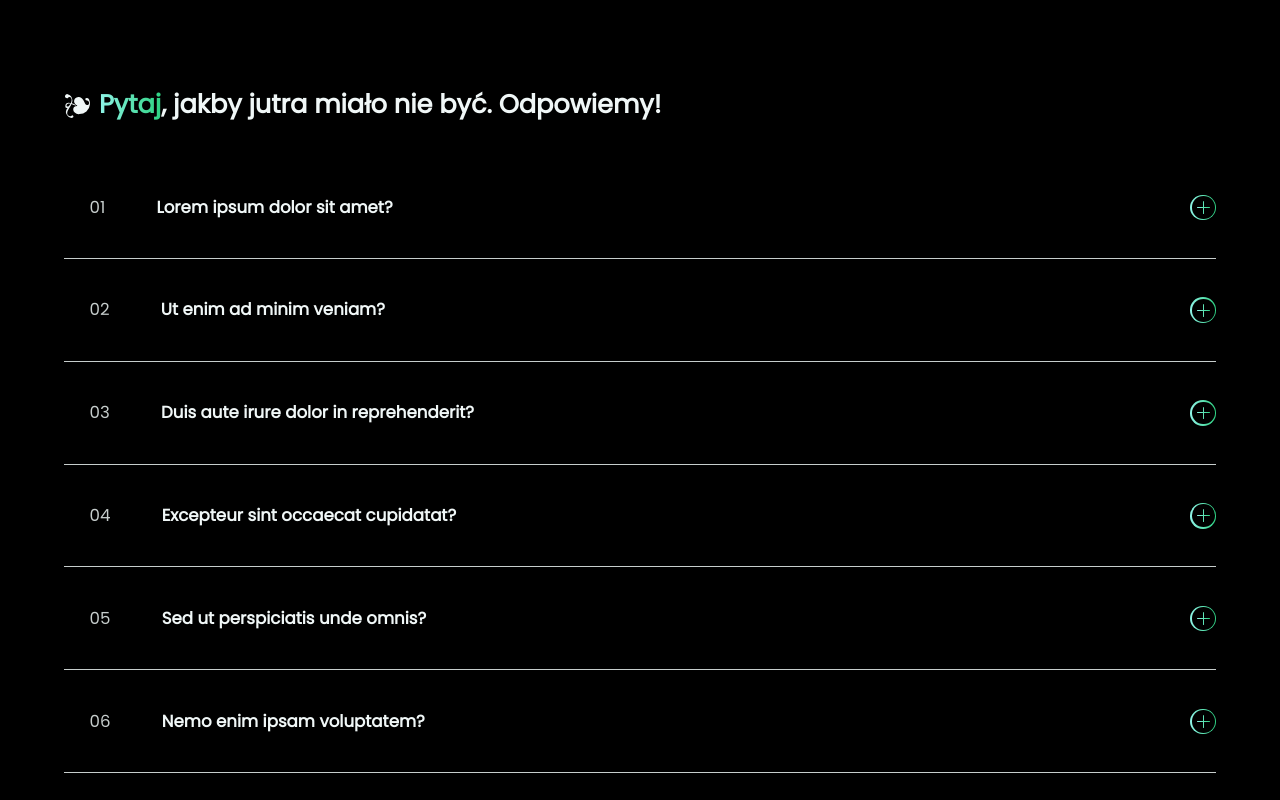
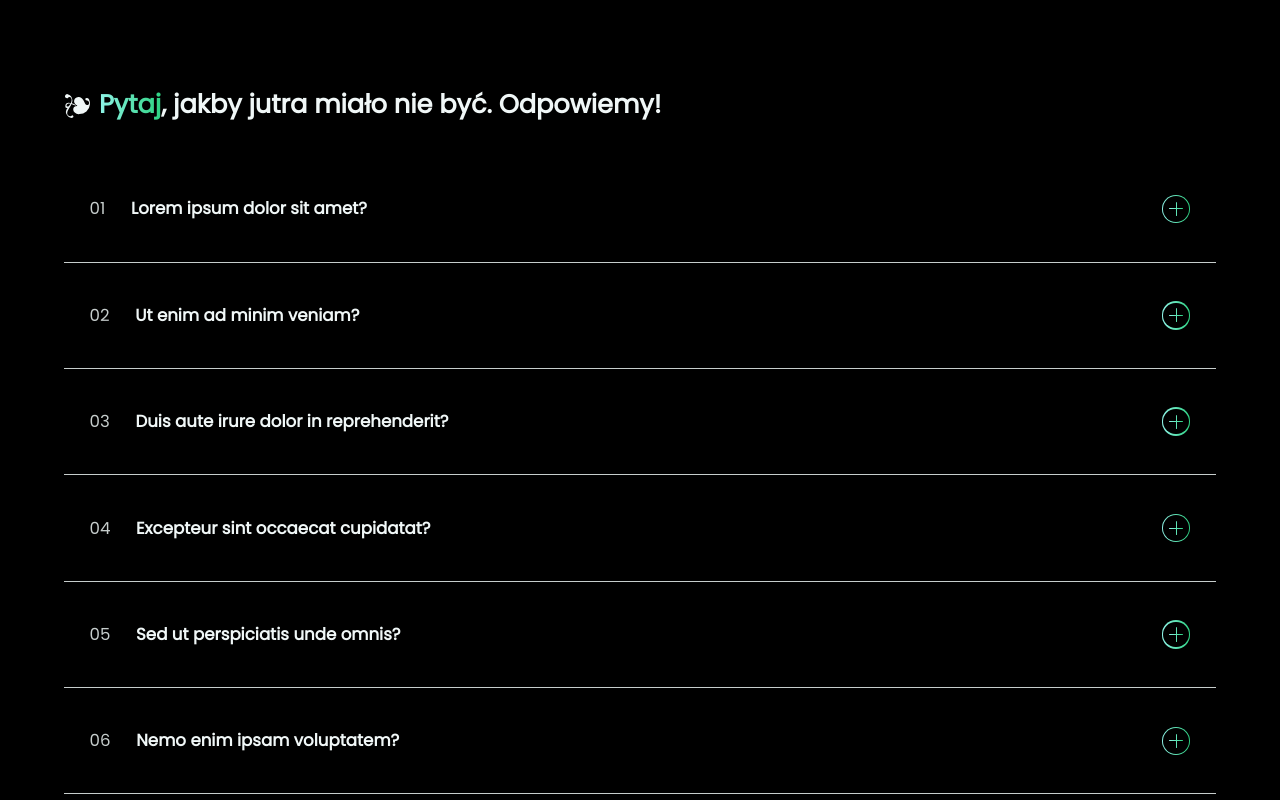
Before and after one commit to WiaderekB/kryptonum-faq, a Next.js app: page / in a window 1280 px wide. Shown: the top 800 px of the page. Built offline with nearby package versions, Linux system fonts and the light colour scheme.

Commit message:
Change article tag to details, change animations

```diff
--- a/components/Faq/Question/question.module.scss
+++ b/components/Faq/Question/question.module.scss
@@ -1,6 +1,6 @@
 .question {
 	display: flex;
-	flex-direction: row;
+	flex-direction: column;
 	width: 100%;
 	border-bottom: 0.75px solid;
 	border-color: $neutralDarker;
@@ -15,10 +15,56 @@
 		width: 0;
 		height: 0.75px;
 		background: $primaryGradient;
-		transition: width 0.6s cubic-bezier(0.34, 0.96, 0.64, 1);
+		transition: width 0.4s cubic-bezier(0.4, 0, 0.2, 1);
 		@include reduce-motion {
 			transition: none;
 		}
+	}
+
+	&::details-content {
+		display: block;
+		block-size: 0;
+		overflow: hidden;
+		transition-property: block-size, content-visibility;
+		transition-duration: 0.4s;
+		transition-timing-function: cubic-bezier(0.4, 0, 0.2, 1);
+		transition-behavior: allow-discrete;
+	}
+
+	&[open] {
+		&::after {
+			width: 100%;
+		}
+
+		&::details-content {
+			block-size: auto; // Fallback
+			block-size: calc-size(auto, size);
+		}
+
+		.title .button {
+			.vertical {
+				transform: rotate(450deg);
+			}
+			.horizontal {
+				transform: rotate(360deg);
+			}
+		}
+
+		.content {
+			opacity: 1;
+			transform: translateY(0);
+		}
+	}
+
+	summary {
+		display: flex;
+		flex-direction: row;
+		width: 100%;
+		cursor: pointer;
+		list-style: none;
+		align-items: center;
+		&::-webkit-details-marker {
+			display: none;
 		}
 
 		.index {
@@ -27,16 +73,23 @@
 			margin: 0;
 			color: $neutralDarker;
 		}
-	.content {
-		flex: 1;
-		padding: clamp(1rem, 3vw, 2.5rem) 0 clamp(0.75rem, 2vw, 1.25rem) clamp(0.5rem, 2vw, 1.75rem);
+	}
 
 	.title {
 		display: flex;
 		flex-direction: row;
 		justify-content: space-between;
+		align-items: center;
+		flex: 1;
+		padding: clamp(1rem, 3vw, 2.5rem) clamp(0.5rem, 2vw, 1.75rem) clamp(1rem, 3vw, 2.5rem) 0;
 
-			button {
+		h2 {
+			margin: 0;
+			@include h2FontSize();
+			padding-right: 1rem;
+		}
+
+		.button {
 			position: relative;
 			display: block;
 			aspect-ratio: 1;
@@ -48,7 +101,7 @@
 			height: clamp(1.2rem, 2vw, 2.1rem);
 			padding: 1.5px;
 			background: $primaryGradient;
-				transition: transform 0.2s ease;
+			transition: transform 0.4s cubic-bezier(0.4, 0, 0.2, 1);
 			@include reduce-motion {
 				transition: none;
 			}
@@ -67,7 +120,7 @@
 				background: $primaryGradient;
 				border-radius: 1px;
 				z-index: 2;
-					transition: transform 0.45s cubic-bezier(0.34, 1.56, 0.64, 1);
+				transition: transform 0.4s cubic-bezier(0.4, 0, 0.2, 1);
 				@include reduce-motion {
 					transition: none;
 				}
@@ -91,30 +144,15 @@
 				outline-offset: 0.3rem;
 			}
 		}
-
-			h2 {
-				margin: 0;
-				@include h2FontSize();
-				padding-right: 1rem;
-			}
 	}
 
-		.answerWrapper {
-			max-height: 0;
-			overflow: hidden;
+	.content {
+		width: 100%;
+		padding: 0 clamp(0.5rem, 2vw, 1.75rem) clamp(0.75rem, 2vw, 1.25rem);
+		margin-left: auto;
 		opacity: 0;
 		transform: translateY(-8px);
-			transition: max-height 0.5s cubic-bezier(0.4, 0, 0.2, 1), opacity 0.4s cubic-bezier(0.4, 0, 0.2, 1), transform 0.5s cubic-bezier(0.2, 0.9, 0.3, 1);
-			transform-origin: top;
-			@include reduce-motion {
-				transition: none;
-				transform: none;
-
-				// Ensure content is still accessible when reduced motion is preferred
-				&:not(.open) {
-					display: none;
-				}
-			}
+		transition: opacity 0.4s cubic-bezier(0.4, 0, 0.2, 1), transform 0.4s cubic-bezier(0.4, 0, 0.2, 1);
 
 		p {
 			padding-right: clamp(0.2rem, 1.7vw, 1.75rem);
@@ -122,29 +160,3 @@
 		}
 	}
 }
-
-	&.open {
-		&:after {
-			width: 100%;
-		}
-		.title button {
-			.vertical {
-				transform: rotate(450deg);
-			}
-			.horizontal {
-				transform: rotate(360deg);
-			}
-		}
-		.answerWrapper {
-			max-height: 100vh;
-			opacity: 1;
-			transform: translateY(0);
-			@include reduce-motion {
-				display: block;
-				max-height: none;
-				opacity: 1;
-				transform: none;
-			}
-		}
-	}
-}
--- a/components/Faq/Question/question.tsx
+++ b/components/Faq/Question/question.tsx
@@ -1,33 +1,29 @@
 "use client";
-import { useState } from "react";
 import styles from "./question.module.scss";
 import { FaqQuestionDataType } from "./question.types";
 
-function FaqQuestion(props: { index: number; questionData: FaqQuestionDataType }) {
-	const [open, setOpen] = useState(false);
-	const questionId = `faq-question-${props.index}`;
-	const answerId = `faq-answer-${props.index}`;
+function FaqQuestion({ index, questionData }: { index: number; questionData: FaqQuestionDataType }) {
+	const questionId = `faq-question-${index}`;
+	const answerId = `faq-answer-${index}`;
 
 	return (
-		<article className={`${styles.question} ${open ? styles.open : ""}`}>
-			<p className={styles.index} aria-hidden="true">
-				{props.index + 1 < 10 ? `0${props.index + 1}` : props.index + 1}
-			</p>
-
-			<div className={styles.content}>
+		<details className={styles.question}>
+			<summary>
+				<p className={styles.index} aria-hidden="true">
+					{index + 1 < 10 ? `0${index + 1}` : index + 1}
+				</p>
 				<div className={styles.title}>
-					<h2 id={questionId}>{props.questionData.question}</h2>
-					<button aria-expanded={open} aria-controls={answerId} onClick={() => setOpen((previous) => !previous)} aria-label={open ? "Close answer" : "Open answer"}>
+					<h2 id={questionId}>{questionData.question}</h2>
+					<div className={styles.button} aria-hidden="true">
 						<span className={styles.horizontal} aria-hidden="true"></span>
 						<span className={styles.vertical} aria-hidden="true"></span>
-					</button>
+					</div>
 				</div>
-
-				<div className={styles.answerWrapper} id={answerId} role="region" aria-labelledby={questionId}>
-					<p>{props.questionData.answer}</p>
-				</div>
+			</summary>
+			<div className={styles.content} id={answerId} role="region" aria-labelledby={questionId}>
+				<p>{questionData.answer}</p>
 			</div>
-		</article>
+		</details>
 	);
 }
 
```
Lines whose indentation alone changed are shown as unchanged.
